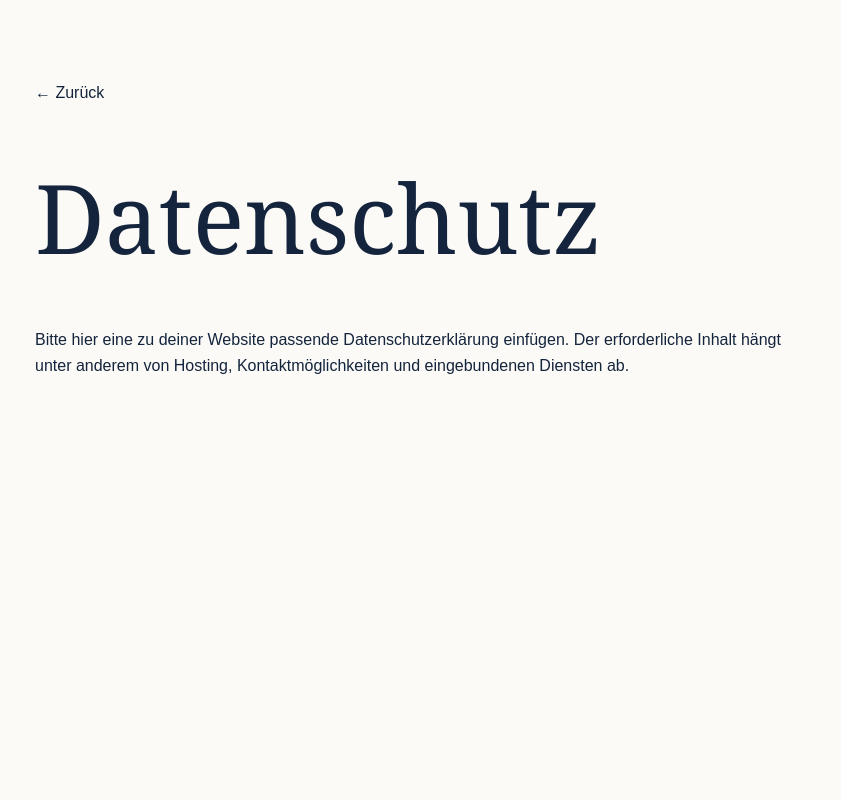
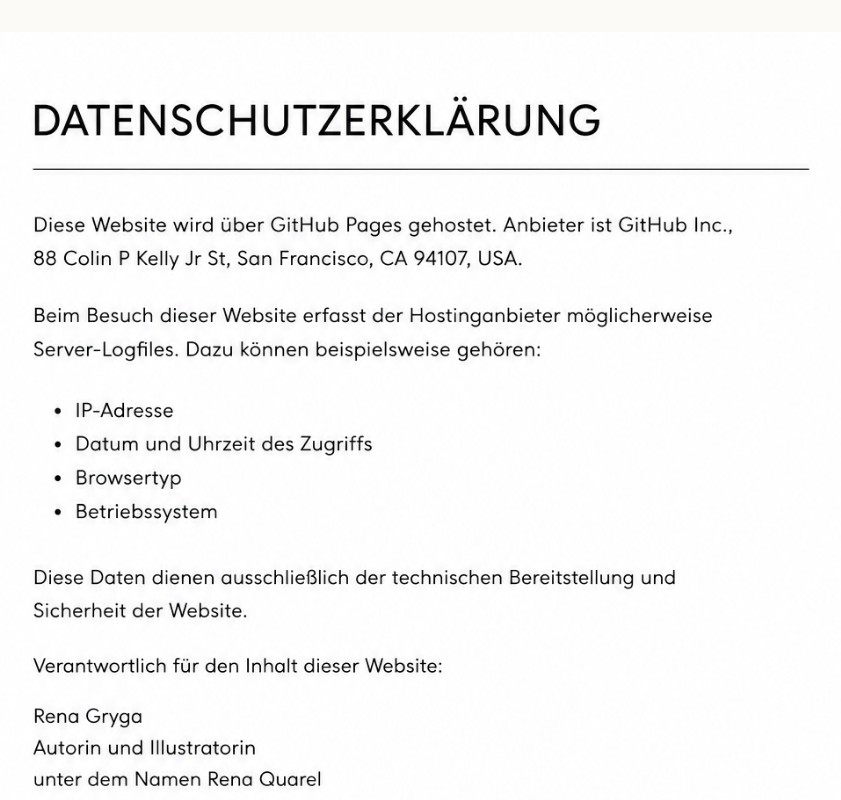
Before and after one commit to renagryga/renaquarel-portfolio-test, a Next.js app: page /datenschutz in a window 1280 px wide. Shown: the top 800 px of the page, without its empty margins (219-1060 px from the left). Built offline with nearby package versions, Linux system fonts and the light colour scheme.

Commit message:
Update page.tsx

```diff
--- a/app/datenschutz/page.tsx
+++ b/app/datenschutz/page.tsx
@@ -1,13 +1,11 @@
 export default function Datenschutz() {
   return (
-    <main className="legalPage">
-      <a href="../">← Zurück</a>
-      <h1>Datenschutz</h1>
-      <p>
-        Bitte hier eine zu deiner Website passende Datenschutzerklärung
-        einfügen. Der erforderliche Inhalt hängt unter anderem von Hosting,
-        Kontaktmöglichkeiten und eingebundenen Diensten ab.
-      </p>
+    <main style={{display:"flex",justifyContent:"center",padding:"2rem"}}>
+      <img
+        src="/images/datenschutz.png"
+        alt="Datenschutzerklärung"
+        style={{maxWidth:"900px",width:"100%"}}
+      />
     </main>
   );
 }
```
